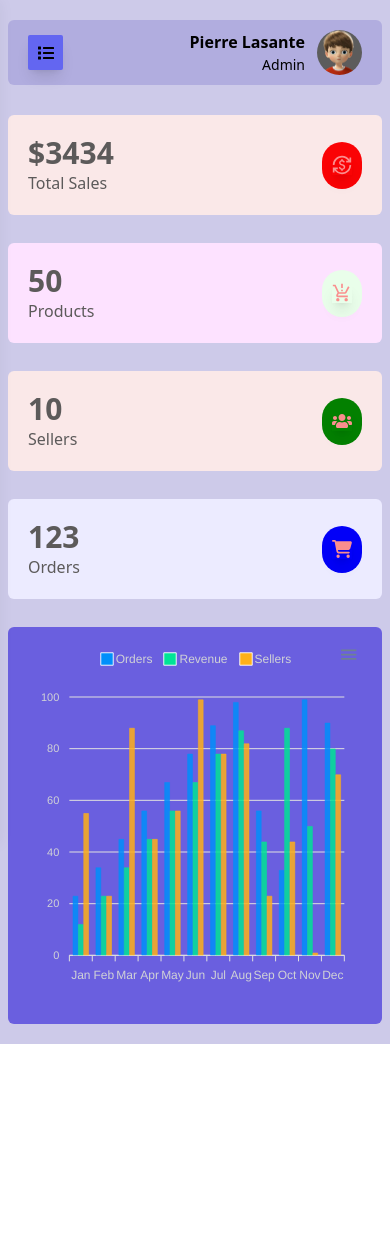
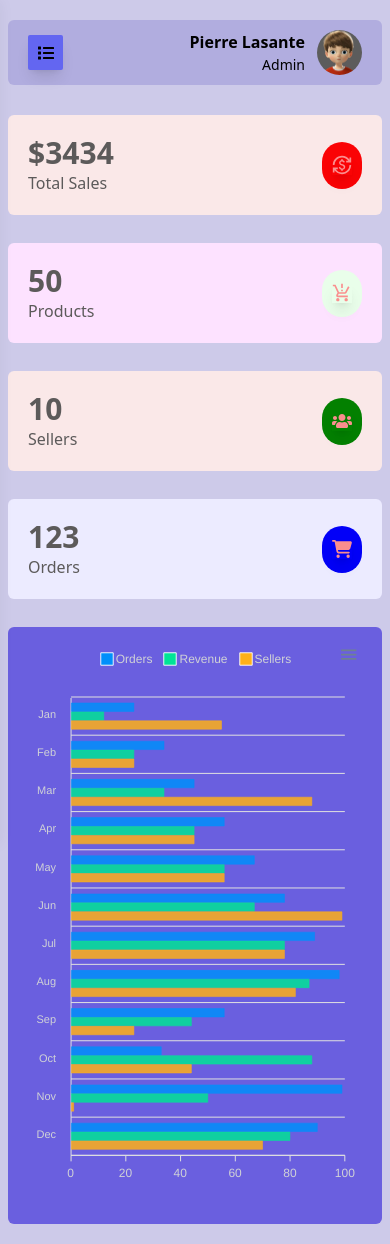
Before and after one commit to plasante/Ecommerce, a React (Create React App) app: page /admin/dashboard in a window 390 px wide. Before the commit the page ends 1044 px from the top, so only its background shows below. Built offline with nearby package versions, Linux system fonts and the light colour scheme.

Commit message:
Making the Dashboard responsive

```diff
--- a/src/views/admin/AdminDashboard.jsx
+++ b/src/views/admin/AdminDashboard.jsx
@@ -46,7 +46,25 @@
       },
       legend : {
         position: 'top'
-      }
+      },
+      responsive : [
+        {
+          breakpoint: 565,
+          yaxis : {
+            categories : ['Jan', 'Feb', 'Mar', 'Apr', 'May', 'Jun', 'Jul', 'Aug', 'Sep', 'Oct', 'Nov', 'Dec'],
+          },
+          options : {
+            plotOptions: {
+              bar: {
+                horizontal : true,
+              }
+            },
+            chart : {
+              height: '550px'
+            }
+          }
+        }
+      ]
     }
   }
 
```
